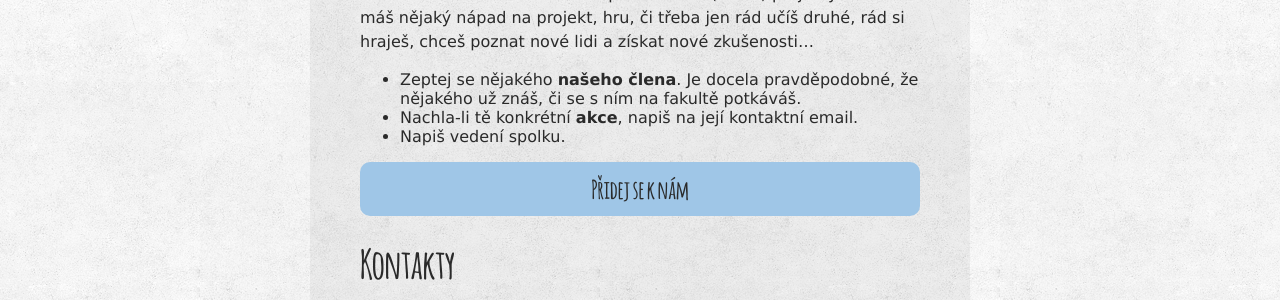
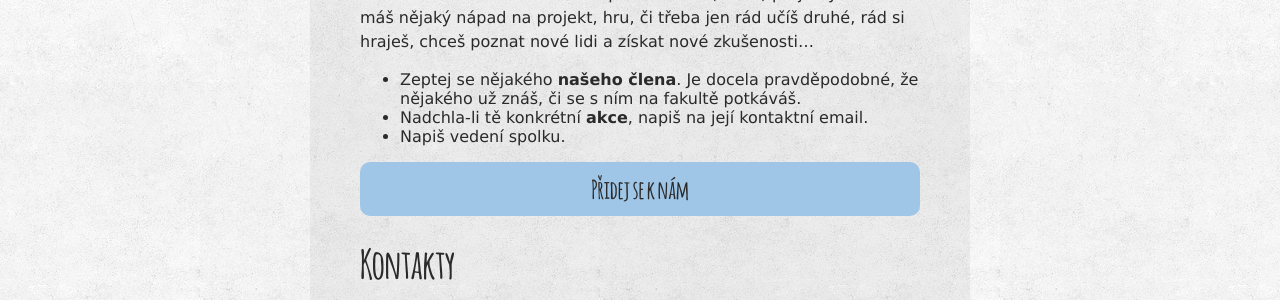
Before and after one commit to zverinec/zverinec-web, a Jekyll site: the page built from index.md, in a window 1280 px wide. Shown: the part 918-1218 px from the top of the page. Built offline with Jekyll 4.4.1, drawn with Linux system fonts in a browser that asks for light colours; comment, search, counter and statistics services are not loaded.

Commit message:
Fix typo & add nbsps.

```diff
--- a/index.md
+++ b/index.md
@@ -7,7 +7,7 @@ order: 0
 Cílem Spolku přátel severské zvěře je zastřešení aktivit organizovaných studenty <a href="https://www.fi.muni.cz/">fakulty informatiky</a> a <a href="http://www.sci.muni.cz/">přírodovědecké fakulty</a> pro studenty středních a vysokých škol. Vlajkovými akcemi jsou například <a href="https://intersob.math.muni.cz/">InterSoB</a>, <a href="https://interlos.fi.muni.cz/">InterLoS</a>, <a href="https://ksi.fi.muni.cz/">Korespondenční seminář z informatiky</a> a <a href="https://kscuk.fi.muni.cz">soustředění K-SCUK</a>.
 
 Při pořádání akcí klademe důraz na propagaci přírodních věd a racionálního
-přístupu k řešení problémů, stejně jako netradičních forem vzdělávání.
+přístupu k řešení problémů, stejně jako netradičních forem vzdělávání.
 Vedlejším cílem spolku je vylepšování prostředí Fakulty informatiky pro
 stávající i budoucí studenty.
 
@@ -15,14 +15,14 @@ stávající i budoucí studenty.
 
 ## Chceš nás poznat? Chceš se připojit?
 
-O nové členy máme zájem, protože více hlav má více nápadů&hellip; A rozhodně
+O nové členy máme zájem, protože více hlav má více nápadů... A rozhodně
 více sil a možností podnikat své(hlavé) projekty. Pokud máš nějaký nápad
 na projekt, hru, či třeba jen rád učíš druhé, rád si hraješ, chceš poznat nové
 lidi a získat nové zkušenosti&hellip;
 
  * Zeptej se nějakého [našeho člena](/members). Je docela
    pravděpodobné, že nějakého už znáš, či se s ním na fakultě potkáváš.
- * Nachla-li tě konkrétní [akce](/events), napiš na její kontaktní email.
+ * Nadchla-li tě konkrétní [akce](/events), napiš na její kontaktní email.
  * Napiš vedení spolku.
 
 <a class="btn btn-large" href="/prihlaska">Přidej se k nám</a>
```
